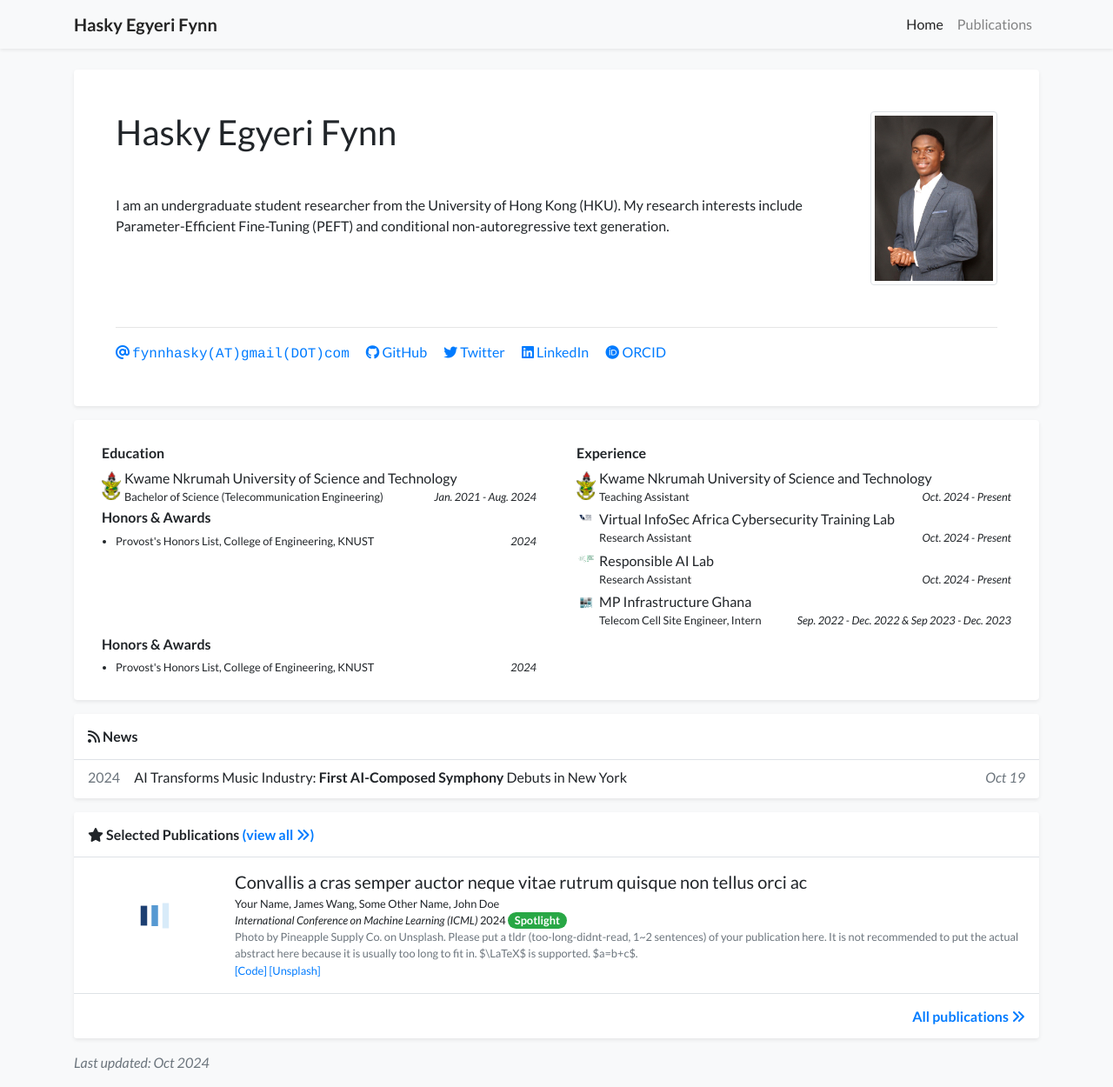
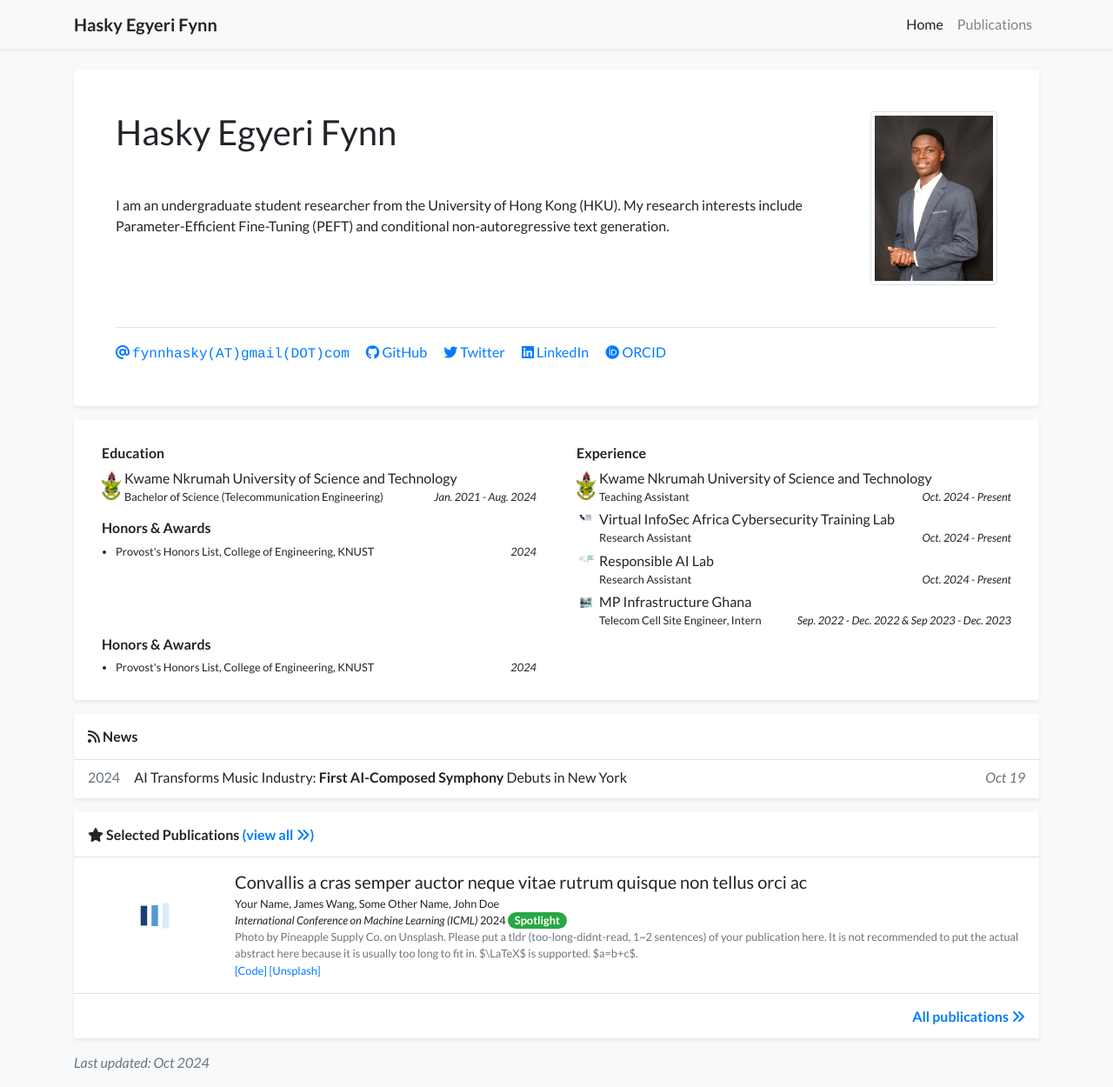
Before and after one commit to HaskyFynn/website, a Jekyll site: the page built from index.html, in a window 1280 px wide and 1250 px high. Shown: the whole window at 87% size. Built offline with Jekyll 4.4.1, drawn with Linux system fonts in a browser that asks for light colours; a style sheet for code colours, icons or effects is not loaded.

Commit message:
experience update

```diff
--- a/_includes/widgets/experience_card.html
+++ b/_includes/widgets/experience_card.html
@@ -22,6 +22,7 @@
                                 </li>
                                 {% endfor %}
                             </ul>
+                            <p style="margin-bottom: 1em;"></p>
                             <h6>Honors & Awards</h6>
                             <ul class="list small pl-3 mb-1">
                                 {% for item in site.data.profile.awards %}
```
